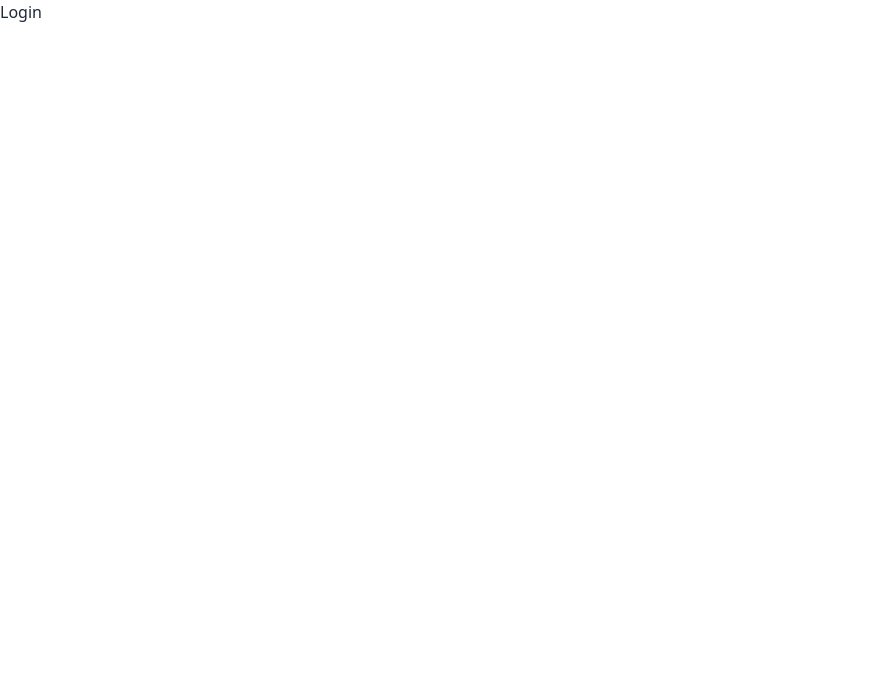
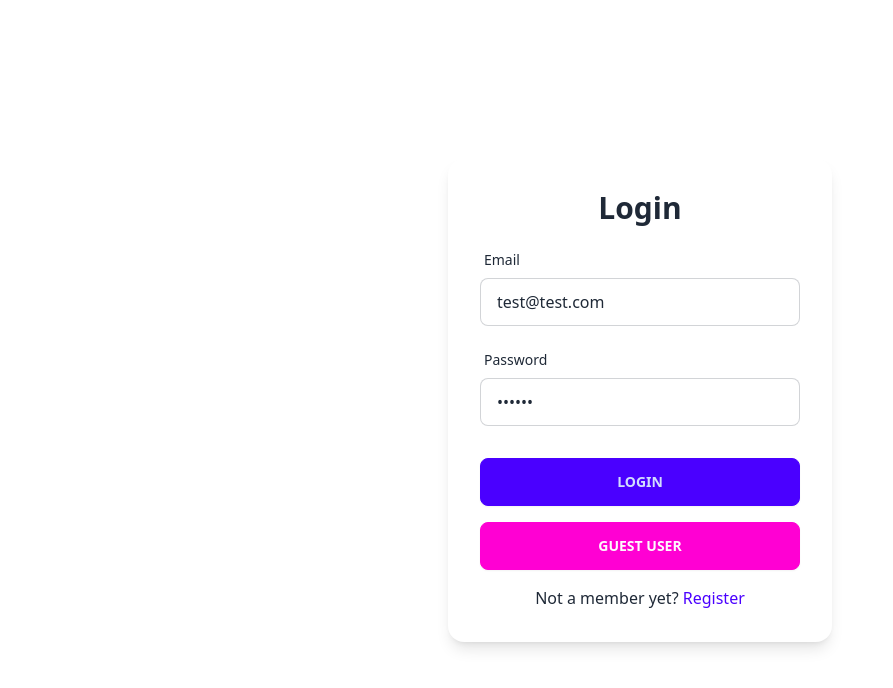
Before and after one commit to safaminhaj/furniture-store-react, a React (Vite) app: page /login in a window 1280 px wide. Shown: the top 688 px of the page, without its empty margins (0-893 px from the left). Built offline with nearby package versions, Linux system fonts and the light colour scheme.

Commit message:
login page setup

```diff
--- /dev/null
+++ b/src/components/FormInput.jsx
@@ -0,0 +1,18 @@
+const FormInput = ({ label, name, type, defaultValue }) => {
+  return (
+    <div className="form-control">
+      <label className="label">
+        <span className="label-text">{label}</span>
+      </label>
+      <input
+        type={type}
+        name={name}
+        defaultValue={defaultValue}
+        placeholder="Type here"
+        className="input input-bordered "
+      />
+    </div>
+  );
+};
+
+export default FormInput;
--- /dev/null
+++ b/src/components/SubmitBtn.jsx
@@ -0,0 +1,26 @@
+import { useNavigation } from "react-router-dom";
+
+const SubmitBtn = ({ text }) => {
+  const navigation = useNavigation();
+  const isSubmitting = navigation.state === "submitting";
+  return (
+    <div>
+      <button
+        type="submit"
+        className="btn btn-primary btn-block"
+        disabled={isSubmitting}
+      >
+        {isSubmitting ? (
+          <>
+            <span className="loading loading-spinner"></span>
+            submitting...
+          </>
+        ) : (
+          text || "submit"
+        )}
+      </button>
+    </div>
+  );
+};
+
+export default SubmitBtn;
--- /dev/null
+++ b/src/components/index.js
@@ -0,0 +1 @@
+export { default as FormInput } from "./FormInput";
--- a/src/pages/Login.jsx
+++ b/src/pages/Login.jsx
@@ -1,5 +1,42 @@
+import { FormInput } from "../components";
+import { Form, Link } from "react-router-dom";
+import SubmitBtn from "../components/SubmitBtn";
+
 const Login = () => {
-  return <div>Login</div>;
+  return (
+    <section className="h-screen grid place-items-center">
+      <Form
+        method="post"
+        className="card w-96 shadow-lg bg-base-100  p-8 gap-y-4"
+      >
+        <h4 className="text-3xl text-center font-bold">Login</h4>
+        <FormInput
+          label="Email"
+          type="email"
+          name="identifier"
+          defaultValue="test@test.com"
+        />
+        <FormInput
+          label="Password"
+          type="password"
+          name="password"
+          defaultValue="secret"
+        />
+        <div className="mt-4">
+          <SubmitBtn className="btn btn-primary" text="LOGIN" />
+        </div>
+        <button type="button" className="btn btn-secondary btn-block ">
+          GUEST USER
+        </button>
+        <p className="text-center">
+          Not a member yet?{" "}
+          <Link className="link link-hover link-primary" to="/register">
+            Register
+          </Link>
+        </p>
+      </Form>
+    </section>
+  );
 };
 
 export default Login;
```
